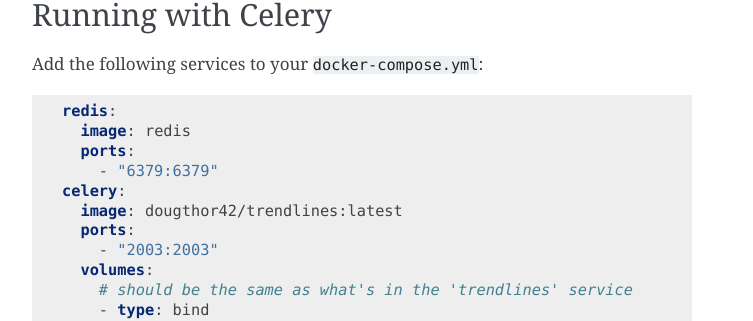
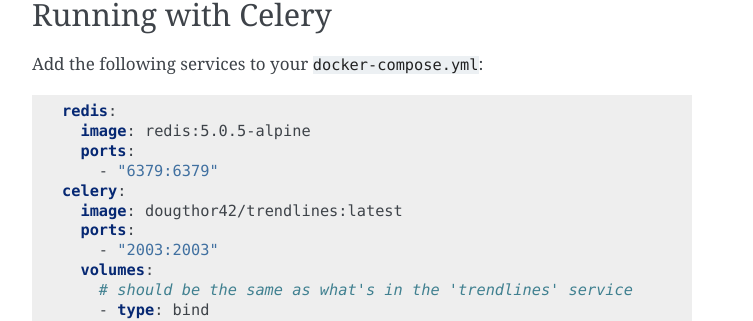
Before and after one commit to dougthor42/trendlines, a Sphinx documentation site: the page built from docs/installation.rst, in a window 1280 px wide and 900 px high, scrolled down 2428 px. Shown: the part 387-708 px from the top of the window, without its empty margins (388-1141 px from the left). Built offline with Sphinx 7.4.7, drawn with Linux system fonts in a browser that asks for light colours.

Commit message:
Pin redis at v5.0.5-alpine

```diff
--- a/docker-build.yml
+++ b/docker-build.yml
@@ -28,7 +28,7 @@ services:
       - "redis"
 
   redis:
-    image: redis
+    image: redis:5.0.5-alpine
     ports:
       - "6379:6379"
 
--- a/docs/installation.rst
+++ b/docs/installation.rst
@@ -153,7 +153,7 @@ Add the following services to your ``docker-compose.yml``:
 .. code-block:: yaml
 
    redis:
-     image: redis
+     image: redis:5.0.5-alpine
      ports:
        - "6379:6379"
    celery:
```
Also changed, not shown: 2 other files.
